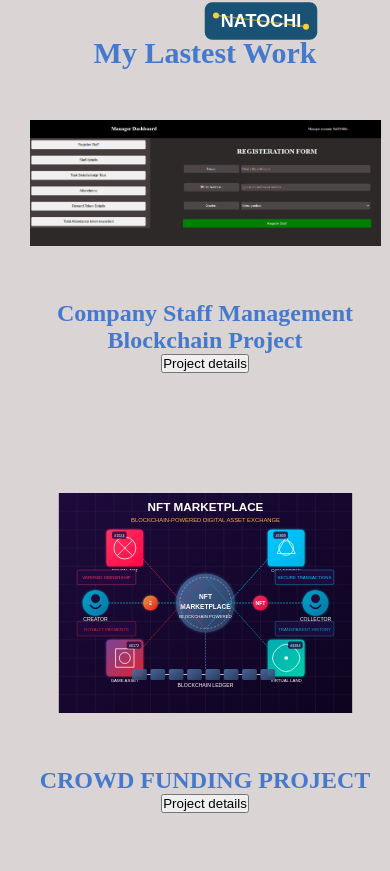
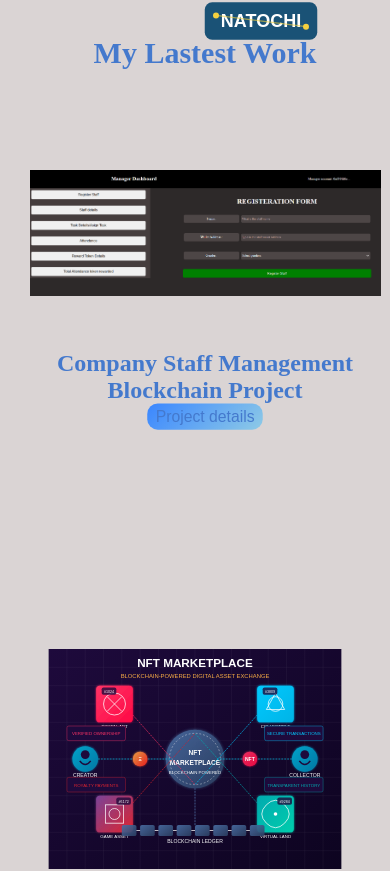
Before and after one commit to DaniTechdev/MyPortfolio-Natochi-, a Next.js app: page / in a window 390 px wide. Shown: the part 4700-5571 px from the top of the page. Built offline with nearby package versions, Linux system fonts and the light colour scheme.

Commit message:
retouched my project details button and equally optimized the desktop responsiveness

```diff
--- a/Components/MyWork/MyWork.module.css
+++ b/Components/MyWork/MyWork.module.css
@@ -39,16 +39,19 @@
   justify-content: center;
   gap: 40px;
   width: 90%;
+  /* border: 1px solid red; */
 }
 
 .work_container {
   box-sizing: border-box;
   transition: 0.3s;
   cursor: pointer;
+  width: fit-content;
+  margin: 50px 0px;
 }
 .mywork_img {
-  width: 420px;
-  height: 220px;
+  width: 300px;
+  height: 180px;
 }
 
 .work_container:hover {
@@ -56,6 +59,27 @@
   border: 4px solid rgb(27, 111, 147);
   border-radius: 10px;
 }
+
+/* .mywork_btn button {
+  background-color: #4caf50;
+} */
+.mywork_btn button {
+  padding: 3px 0px;
+  border-radius: 10px;
+  background: var(--gradient-primary);
+  font-size: 15px;
+  cursor: pointer;
+  transition: 0.5s;
+  padding: 4px 8px;
+  border: none;
+}
+
+.mywork_btn button {
+  transform: scale(1.05);
+  background: var(--gradient-highlight);
+  color: var(--text);
+}
+
 .desc_box {
   text-align: center;
 }
--- a/Components/Services/Services.module.css
+++ b/Components/Services/Services.module.css
@@ -3,6 +3,7 @@
   flex-direction: column;
   align-items: center;
   justify-content: center;
+  width: 100%;
   /* gap: 80px; */
   /* margin: 80px 170px; */
   margin-top: 80px;
```
